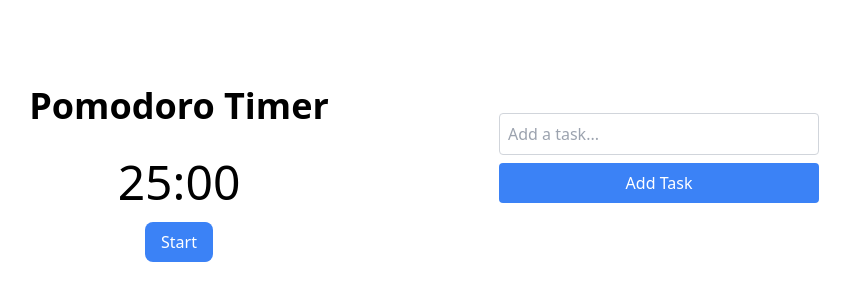
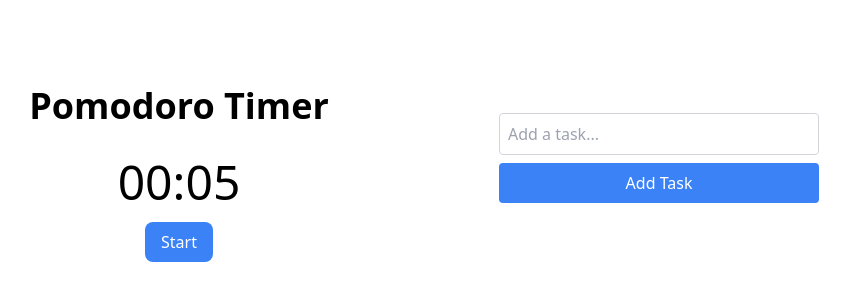
Before and after one commit to gabrieldpcordeiro/pomodoro-app, a Next.js app: page / in a window 1280 px wide. Shown: the part 234-534 px from the top of the page, without its empty margins (301-1151 px from the left). Built offline with nearby package versions, Linux system fonts and the light colour scheme.

Commit message:
Add/delete Alarm Sound for when the session end

```diff
--- /dev/null
+++ b/src/app/components/Alarm.tsx
@@ -0,0 +1,16 @@
+import React from "react";
+
+
+// @ts-ignore
+// eslint-disable-next-line react/display-name
+const Alarm = React.forwardRef<HTMLAudioElement, {}>((_, ref) => {
+
+
+    return (
+        <audio ref={ref}>
+            <source src="/audio/bell-notification.mp3" type="audio/mp3"/>
+        </audio>
+    )
+})
+
+export default Alarm;
--- a/src/app/components/Pomodoro.tsx
+++ b/src/app/components/Pomodoro.tsx
@@ -1,9 +1,11 @@
-import React, { useState, useEffect } from 'react';
-import TaskList from "@/app/components/TaskList";
+import React, {useState, useEffect, useRef} from 'react';
+import Alarm from "@/app/components/Alarm";
 
 const Pomodoro = () => {
-    const [time, setTime] = useState(25 * 60); // Default time is 25 minutes
+    const [time, setTime] = useState(5); // Default time is 25 minutes
     const [isActive, setIsActive] = useState(false);
+
+    const alarmRef = useRef<HTMLAudioElement | null>(null);
 
     const toggleTimer = () => {
         setIsActive(!isActive);
@@ -25,7 +27,9 @@ const Pomodoro = () => {
                 clearInterval(interval);
                 interval = undefined;
             }
-            // Handle the end of the Pomodoro session here
+            if (alarmRef.current) {
+                alarmRef.current.play();
+            }  // Handle the end of the Pomodoro session here
         }
 
         return () => {
@@ -72,6 +76,7 @@ const Pomodoro = () => {
                     </button>
                 )}
             </div>
+            <Alarm ref={alarmRef}/>
         </div>
     );
 };
--- a/src/app/components/TaskList.tsx
+++ b/src/app/components/TaskList.tsx
@@ -70,6 +70,7 @@ const TaskList = () => {
                     </ul>
                 </div>
             </div>
+
         </div>
     );
 };
```
Also changed, not shown: 1 other file (tests, documents, lock files or other folders).
